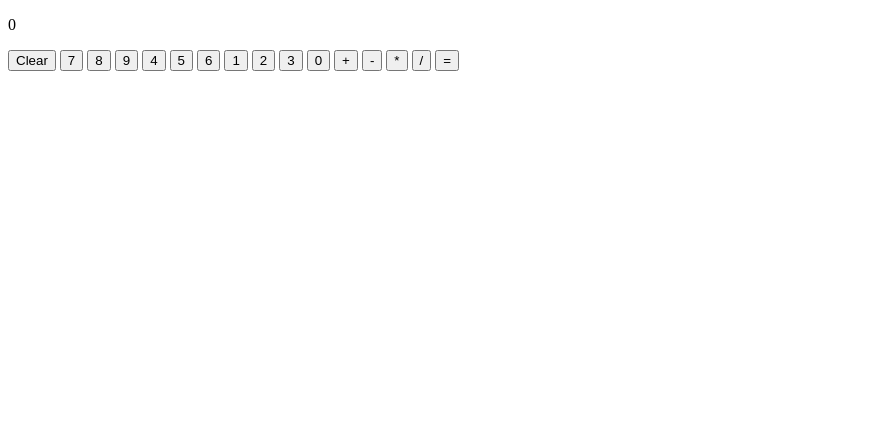
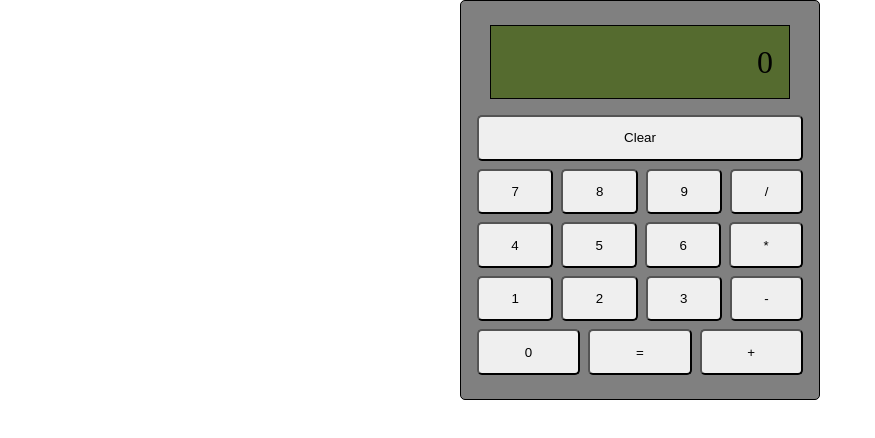
Before and after one commit to SpeakBoy/odin-calculator, a plain HTML site: page index.html in a window 1280 px wide. Shown: the whole page, without its empty margins (0-875 px from the left). Drawn offline with Linux system fonts and the light colour scheme.

Commit message:
Add basic styling to calculator

```diff
--- a/index.html
+++ b/index.html
@@ -3,28 +3,39 @@
     <head>
         <meta charset="UTF-8">
         <title>Odin Calculator</title>
+        <link rel="stylesheet" href="style.css">
         <script src="calculator.js" defer></script>
     </head>
     <body>
         <div id="calculator">
             <p id="display"></p>
+            <div class="buttons">
                 <div>
                     <button id="clear">Clear</button>
+                </div>
+                <div>
                     <button class="number">7</button>
                     <button class="number">8</button>
                     <button class="number">9</button>
+                    <button class="operator">/</button>
+                </div>
+                <div>
                     <button class="number">4</button>
                     <button class="number">5</button>
                     <button class="number">6</button>
+                    <button class="operator">*</button>
+                </div>
+                <div>
                     <button class="number">1</button>
                     <button class="number">2</button>
                     <button class="number">3</button>
+                    <button class="operator">-</button>
+                </div>
+                <div>
                     <button class="number">0</button>
+                    <button id="equals">=</button>
                     <button class="operator">+</button>
-                <button class="operator">-</button>
-                <button class="operator">*</button>
-                <button class="operator">/</button>
-                <button id="equals">=</button>
+                </div>
             </div>
         </div>
     </body>
--- /dev/null
+++ b/style.css
@@ -0,0 +1,55 @@
+* {
+    padding: 0;
+    margin: 0;
+    box-sizing: border-box;
+}
+
+body {
+    display: flex;
+    justify-content: center;
+}
+
+#calculator {
+    display: flex;
+    flex-direction: column;
+    justify-content: start;
+    background-color: gray;
+    border-radius: 5px;
+    border: 1px solid black;
+    gap: 16px;
+    padding: 24px 16px;
+    width: 360px;
+    height: 400px;
+}
+
+#display {
+    display: flex;
+    justify-content: end;
+    align-items: center;
+    background-color: darkolivegreen;
+    align-self: center;
+    font-size: 32px;
+    padding: 8px 16px;
+    width: 300px;
+    border: 1px solid black;
+    flex-grow: 1;
+}
+
+.buttons {
+    flex-grow: 7;
+    display: flex;
+    flex-direction: column;
+    justify-content: center;
+    gap: 8px;
+}
+
+.buttons > div {
+    display: flex;
+    flex-grow: 1;
+    gap: 8px;
+}
+
+button {
+    flex-grow: 1;
+    border-radius: 5px;
+}
```
Lines whose indentation alone changed are shown as unchanged.
